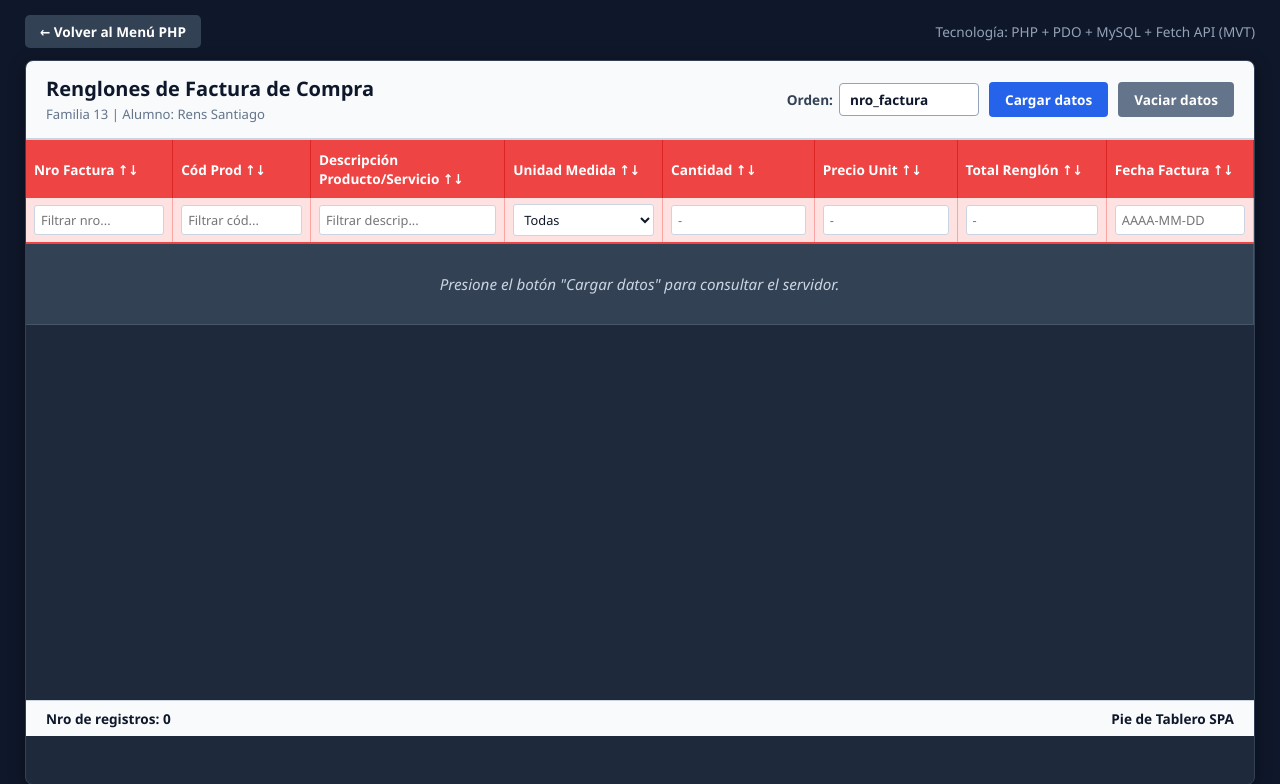
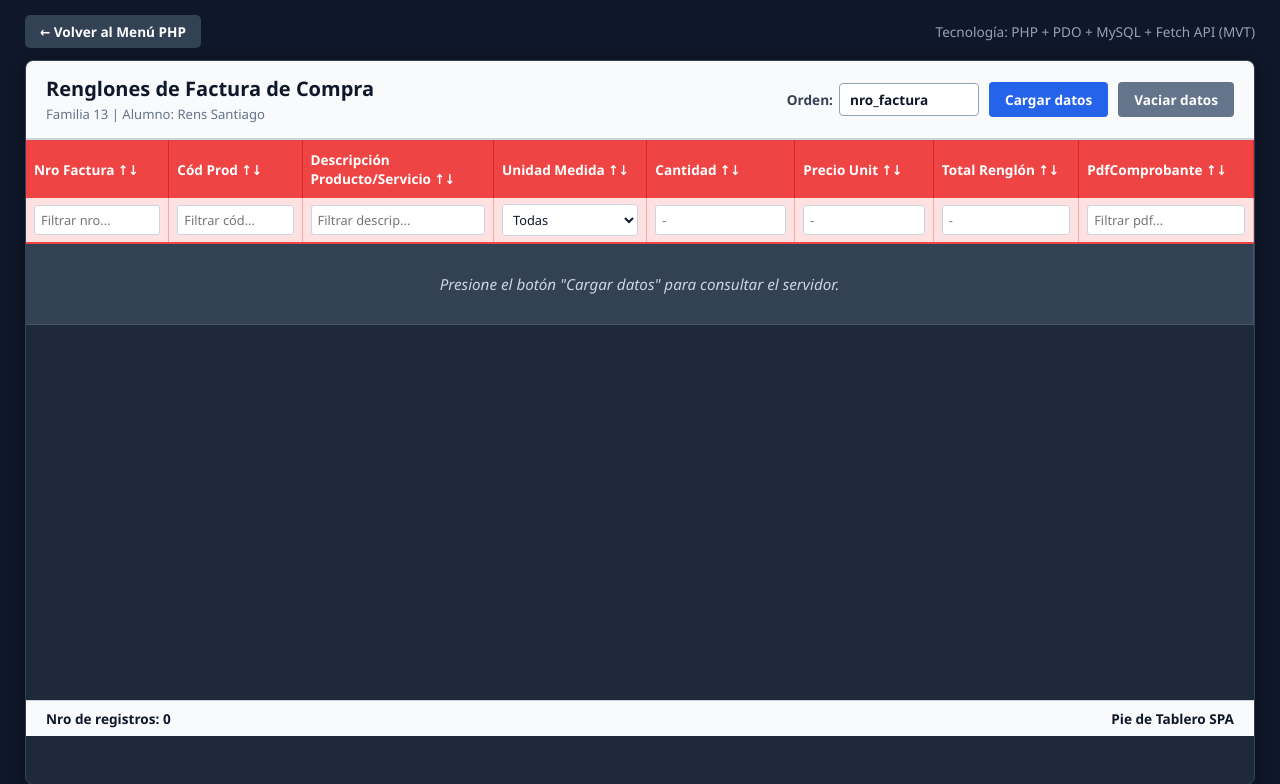
Before and after one commit to santiagorens29-boop/Prog-en-ambientes-de-redes, a PHP site: page /Php/ejer24DBListaOrdenaFiltra/index.php in a window 1280 px wide. Shown: the top 784 px of the page. Run offline with PHP 8.4, Linux system fonts and the light colour scheme; data comes from the database, SQL or seed files in the repository.

Commit message:
fix(php): reemplazar campo fecha por pdf_comprobante segun consigna oficial familia 13

```diff
--- a/Php/ejer24DBListaOrdenaFiltra/index.php
+++ b/Php/ejer24DBListaOrdenaFiltra/index.php
@@ -21,7 +21,6 @@
             padding: 15px 25px;
         }
 
-        /* Barra de navegación superior */
         .barra-nav {
             display: flex;
             justify-content: space-between;
@@ -44,7 +43,6 @@
             background-color: #475569;
         }
 
-        /* Contenedor tipo SPA */
         .tablero-spa {
             background-color: #1e293b;
             border-radius: 8px;
@@ -56,7 +54,6 @@
             flex: 1;
         }
 
-        /* Encabezado superior */
         .tablero-header {
             background-color: #f8fafc;
             color: #0f172a;
@@ -133,7 +130,6 @@
             opacity: 0.9;
         }
 
-        /* Tabla y estructura con scroll interno */
         .contenedor-tabla {
             width: 100%;
             overflow-x: auto;
@@ -155,7 +151,6 @@
             z-index: 10;
         }
 
-        /* Fila de Títulos con ordenamiento */
         .fila-titulos th {
             background-color: #ef4444;
             color: #ffffff;
@@ -173,7 +168,6 @@
             text-decoration: underline;
         }
 
-        /* Fila de Filtros */
         .fila-filtros th {
             background-color: #fee2e2;
             padding: 6px 8px;
@@ -192,7 +186,6 @@
             outline: none;
         }
 
-        /* Cuerpo de la tabla con scroll */
         tbody {
             background-color: #334155;
             color: #f8fafc;
@@ -217,6 +210,17 @@
             border-right: 1px solid #475569;
         }
 
+        .btn-pdf {
+            display: inline-block;
+            background-color: #ef4444;
+            color: #ffffff;
+            padding: 3px 8px;
+            border-radius: 4px;
+            text-decoration: none;
+            font-size: 0.78rem;
+            font-weight: 600;
+        }
+
         .estado-espera {
             text-align: center;
             font-style: italic;
@@ -225,7 +229,6 @@
             font-size: 0.95rem;
         }
 
-        /* Pie de tabla y contador */
         .tablero-footer {
             background-color: #f8fafc;
             color: #0f172a;
@@ -247,7 +250,6 @@
     </div>
 
     <div class="tablero-spa">
-        <!-- Encabezado del Tablero -->
         <div class="tablero-header">
             <div class="tablero-titulo">
                 <h1>Renglones de Factura de Compra</h1>
@@ -264,11 +266,9 @@
             </div>
         </div>
 
-        <!-- Tabla con Scroll Interno -->
         <div class="contenedor-tabla">
             <table>
                 <thead>
-                    <!-- Fila 1: Títulos interactivos para cambiar el orden (clic en th) -->
                     <tr class="fila-titulos">
                         <th data-col="nro_factura" title="Ordenar por NroFactura">Nro Factura &uarr;&darr;</th>
                         <th data-col="cod_prod" title="Ordenar por Código Producto">Cód Prod &uarr;&darr;</th>
@@ -277,10 +277,9 @@
                         <th data-col="cantidad" title="Ordenar por Cantidad">Cantidad &uarr;&darr;</th>
                         <th data-col="precio_unit" title="Ordenar por Precio">Precio Unit &uarr;&darr;</th>
                         <th data-col="total_renglon" title="Ordenar por Total">Total Renglón &uarr;&darr;</th>
-                        <th data-col="fecha_factura" title="Ordenar por Fecha">Fecha Factura &uarr;&darr;</th>
+                        <th data-col="pdf_comprobante" title="Ordenar por Comprobante">PdfComprobante &uarr;&darr;</th>
                     </tr>
 
-                    <!-- Fila 2: Inputs de filtro por columna -->
                     <tr class="fila-filtros">
                         <th><input type="text" id="f_nro_factura" placeholder="Filtrar nro..."></th>
                         <th><input type="text" id="f_cod_prod" placeholder="Filtrar cód..."></th>
@@ -293,7 +292,7 @@
                         <th><input type="text" id="f_cantidad" disabled placeholder="-"></th>
                         <th><input type="text" id="f_precio_unit" disabled placeholder="-"></th>
                         <th><input type="text" id="f_total_renglon" disabled placeholder="-"></th>
-                        <th><input type="text" id="f_fecha_factura" placeholder="AAAA-MM-DD"></th>
+                        <th><input type="text" id="f_pdf_comprobante" placeholder="Filtrar pdf..."></th>
                     </tr>
                 </thead>
                 <tbody id="cuerpoTabla">
@@ -304,14 +303,12 @@
             </table>
         </div>
 
-        <!-- Pie con contador de registros -->
         <div class="tablero-footer">
             <div id="lblRegistros">Nro de registros: 0</div>
             <div>Pie de Tablero SPA</div>
         </div>
     </div>
 
-    <!-- Script de Control del Tablero (Patrón Plantilla/Control en JS nativo) -->
     <script>
         const inputOrden = document.getElementById('orden');
         const btnCargar = document.getElementById('btnCargar');
@@ -324,14 +321,13 @@
         const fNroFactura = document.getElementById('f_nro_factura');
         const fCodProd = document.getElementById('f_cod_prod');
         const fDescripcion = document.getElementById('f_descripcion');
-        const fFechaFactura = document.getElementById('f_fecha_factura');
+        const fPdfComprobante = document.getElementById('f_pdf_comprobante');
 
-        // 1. Cargar combo auxiliar de unidades de medida al iniciar la SPA (phpParteTresBaseDeDatosApunte.pdf)
+        // 1. Cargar combo auxiliar de unidades de medida al inicio
         document.addEventListener('DOMContentLoaded', function () {
             fetch('./salidaJsonUnidadesMedida.php')
                 .then(res => res.json())
                 .then(data => {
-                    // Alert didáctico mostrando el JSON auxiliar recibido
                     alert("Alerta al abrir el ejercicio (Tabla Auxiliar de Unidades de Medida en JSON):\n\n" + JSON.stringify(data));
 
                     if (data.unidadesMedida) {
@@ -346,25 +342,22 @@
                 .catch(err => console.error("Error al cargar unidades:", err));
         });
 
-        // 2. Función principal cargaTabla()
+        // 2. Función cargaTabla()
         function cargaTabla() {
-            // A. Construcción de parámetros con URLSearchParams (Página 4 del apunte)
             const objDatosOrdenFiltros = new URLSearchParams();
             objDatosOrdenFiltros.append('orden', inputOrden.value);
             objDatosOrdenFiltros.append('f_nro_factura', fNroFactura.value);
             objDatosOrdenFiltros.append('f_cod_prod', fCodProd.value);
             objDatosOrdenFiltros.append('f_descripcion', fDescripcion.value);
             objDatosOrdenFiltros.append('f_unidad_medida', selectUnidad.value);
-            objDatosOrdenFiltros.append('f_fecha_factura', fFechaFactura.value);
+            objDatosOrdenFiltros.append('f_pdf_comprobante', fPdfComprobante.value);
 
-            // B. Primer Alert: Parámetros salientes en el body del requerimiento POST
+            // Alert 1: Parámetros en el body POST
             alert("Lo que sale del navegador en el body (POST):\n" + objDatosOrdenFiltros.toString());
 
-            // C. Vaciado del tbody y mensaje de espera (Página 4)
             cuerpoTabla.innerHTML = '<tr><td colspan="8" class="estado-espera">Esperando respuesta del servidor...</td></tr>';
             lblRegistros.textContent = 'Nro de registros: ...';
 
-            // D. Disparo asincrónico con fetch
             const options = {
                 method: 'POST',
                 headers: {
@@ -374,9 +367,9 @@
             };
 
             fetch('./salidaJsonFacturasConPrepare.php', options)
-                .then(res => res.text()) // Extraemos el texto crudo para el alert pedagógico
+                .then(res => res.text())
                 .then(textoJson => {
-                    // E. Segundo Alert: Promesa cumplida y contenido JSON en crudo
+                    // Alert 2: Promesa Cumplida con JSON en crudo
                     alert("Respuesta arribada del servidor (Promesa Cumplida):\n\n" + textoJson);
 
                     const data = JSON.parse(textoJson);
@@ -394,7 +387,6 @@
                         return;
                     }
 
-                    // F. Poblamiento dinámico de filas y celdas
                     data.renglones.forEach(r => {
                         const tr = document.createElement('tr');
                         tr.innerHTML = `
@@ -405,12 +397,13 @@
                             <td>${r.cantidad}</td>
                             <td>$${r.precio_unit.toFixed(2)}</td>
                             <td>$${r.total_renglon.toFixed(2)}</td>
-                            <td>${r.fecha_factura}</td>
+                            <td>
+                                <span class="btn-pdf" title="Comprobante digital">&#128196; ${r.pdf_comprobante}</span>
+                            </td>
                         `;
                         cuerpoTabla.appendChild(tr);
                     });
 
-                    // G. Actualización del contador de registros
                     lblRegistros.textContent = 'Nro de registros: ' + (data.cuenta !== undefined ? data.cuenta : data.renglones.length);
                 })
                 .catch(err => {
@@ -420,7 +413,7 @@
                 });
         }
 
-        // 3. Manejadores de Eventos
+        // Manejadores de eventos
         btnCargar.addEventListener('click', cargaTabla);
 
         btnVaciar.addEventListener('click', function () {
@@ -428,7 +421,6 @@
             lblRegistros.textContent = 'Nro de registros: 0';
         });
 
-        // Evento de ordenamiento al hacer clic sobre los encabezados th (Página 6)
         document.querySelectorAll('.fila-titulos th').forEach(th => {
             th.addEventListener('click', function () {
                 const columna = this.getAttribute('data-col');
@@ -437,11 +429,9 @@
             });
         });
 
-        // Filtrado dinámico cuando cambia el combo desplegable
         selectUnidad.addEventListener('change', cargaTabla);
 
-        // Filtrado al presionar Enter en cualquier campo de filtro
-        [fNroFactura, fCodProd, fDescripcion, fFechaFactura].forEach(inp => {
+        [fNroFactura, fCodProd, fDescripcion, fPdfComprobante].forEach(inp => {
             inp.addEventListener('keyup', function (e) {
                 if (e.key === 'Enter') {
                     cargaTabla();
```
Also changed, not shown: Php/ejer24DBListaOrdenaFiltra/salidaJsonFacturasConPrepare.php (+10 -11 lines).
